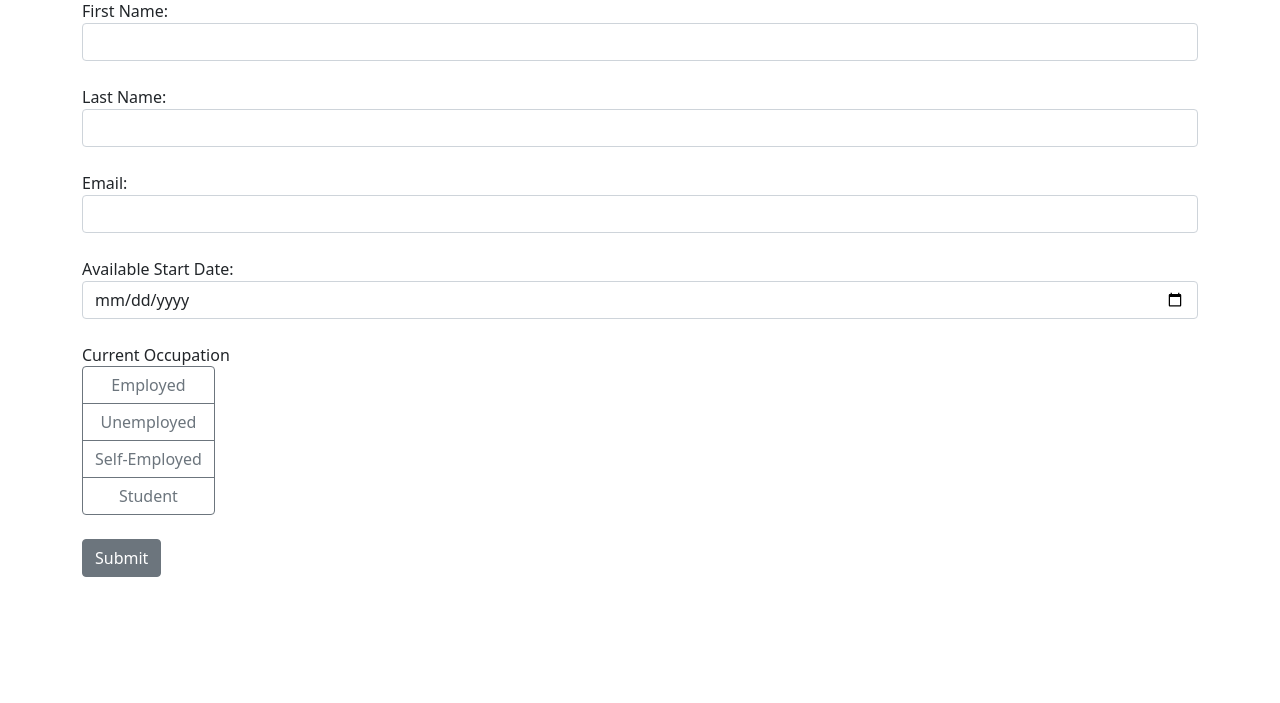
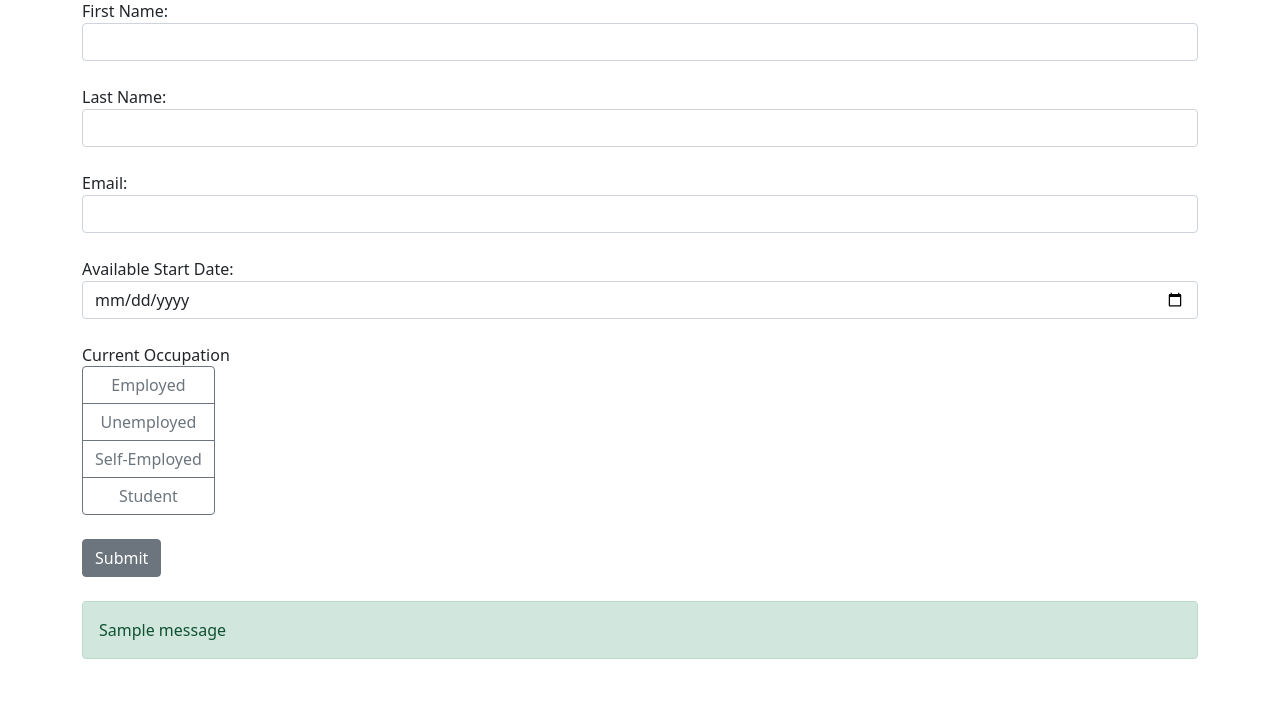
Before and after one commit to Varun12p/App16--Flask_form, a Flask app: page / in a window 1280 px wide. Shown: the part 97-800 px from the top of the page. Run offline with Flask 3, Linux system fonts and the light colour scheme; tables that the repository leaves empty hold one stand-in row (values such as "Sample post"); one stand-in notice (Sample message) is shown.

Commit message:
Final commit. Sent an email using flask mail.

```diff
--- a/app.py
+++ b/app.py
@@ -1,12 +1,21 @@
-from flask import Flask, render_template, request
+from flask import Flask, render_template, request, flash
 from flask_sqlalchemy import SQLAlchemy
 from datetime import datetime
+from flask_mail import Mail, Message
 
 app = Flask(__name__)
 
 app.config["SECRET_KEY"] = "myapplication123"
 app.config["SQLALCHEMY_DATABASE_URI"] = "sqlite:///data.db"
+app.config["MAIL_SERVER"]= "smtp.gmail.com"
+app.config["MAIL_PORT"] = 465
+app.config["MAIL_USE_SSL"] = True
+app.config["MAIL_USERNAME"] = "panjwanivarun12@gmail.com"
+app.config["MAIL_PASSWORD"] = "tdluqmfckhkgwlsd"
+
 db = SQLAlchemy(app)
+
+mail = Mail(app)
 
 class Form(db.Model):
     id = db.Column(db.Integer, primary_key=True)
@@ -29,13 +38,21 @@ def index():
         # to change string date to DATE type in order to store in  SQL db
         date_obj = datetime.strptime(date, "%Y-%m-%d")
         occupation = request.form["occupation"]
-        print(first_name,last_name,date,email,occupation)
 
         form = Form(first_name=first_name,last_name=last_name,
                     email=email,date=date_obj,occupation=occupation)
         db.session.add(form)
         db.session.commit()
 
+        message_body = (f"Thank You {first_name} for submitting the data.\n Here is your data submitted \n {first_name} {last_name} "
+                        f"\n {email} \n {occupation} \n {date} ")
+        message = Message(subject="New Form Submission",
+                          sender=app.config["MAIL_USERNAME"],
+                          recipients=[email],
+                          body=message_body)
+        mail.send(message)
+
+        flash(f"{first_name}, your data was submitted successfully!","success")
 
     return render_template("index.html")
 
--- a/templates/index.html
+++ b/templates/index.html
@@ -44,6 +44,16 @@
                     </div>
                 </div>
                 <button class="btn btn-secondary mb-4" type="submit">Submit</button>
+                {% with messages = get_flashed_messages() %}
+                {% if messages %}
+                <div class="alert alert-success">
+                    {% for message in messages %}
+                        {{message}}
+                    {% endfor %}
+
+                </div>
+                {% endif %}
+                {% endwith %}
             </form>
         </div>
         <script src="https://code.jquery.com/jquery-3.6.0.min.js"></script>
```
